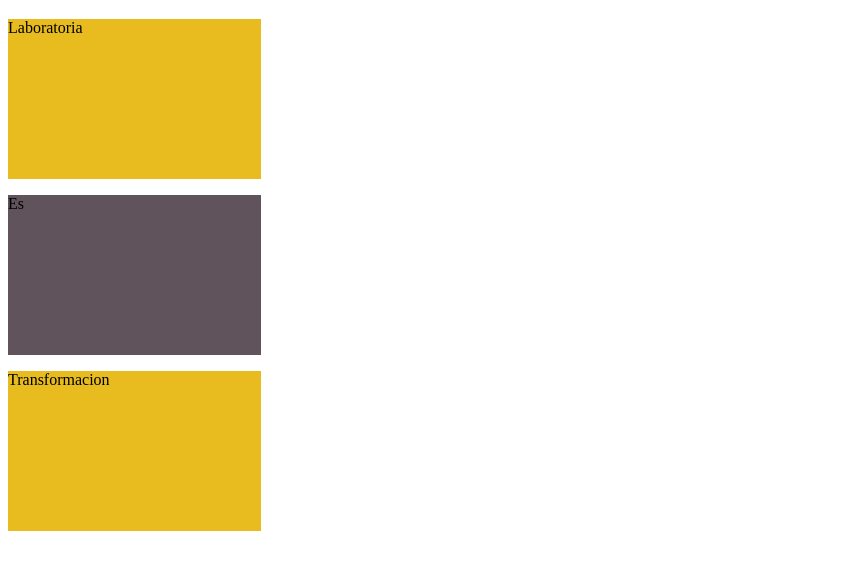
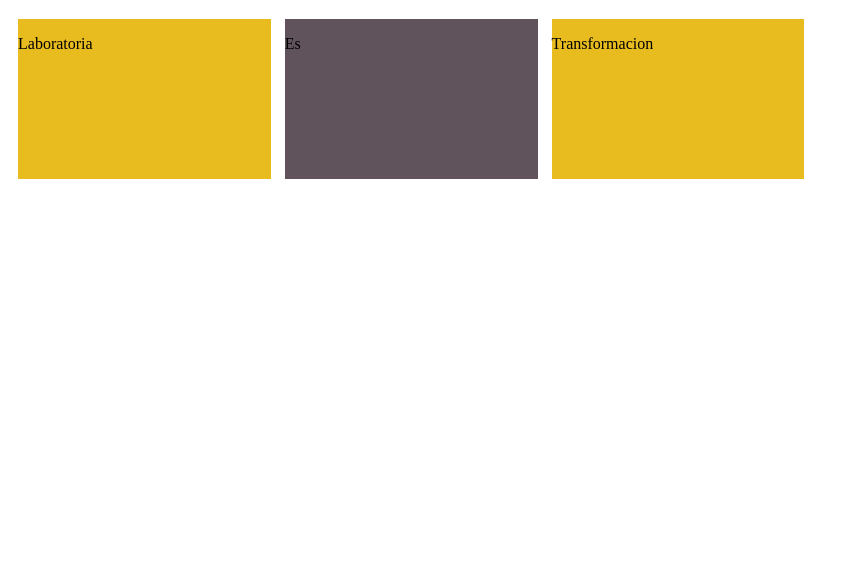
Before and after one commit to SarahWinchester/Banderas-Laboratoria, a plain HTML site: page index.html in a window 1280 px wide. Shown: the part 61-630 px from the top of the page, without its empty margins (0-859 px from the left). Drawn offline with Linux system fonts and the light colour scheme; files whose address does not match are found by name.

Commit message:
Se sube ejercicio 3, que contiene el cambio display:block a display: inline-block ademas de que agrega un espacio a la izquierda para su orden

```diff
--- a/css/style.css
+++ b/css/style.css
@@ -1,7 +1,8 @@
 .bandera {
-  display: block;
+  display: inline-block;
   height: 20vh;
   width: 20%;
+  margin-left: 10px;
 }
 
 .amarillo {
```
